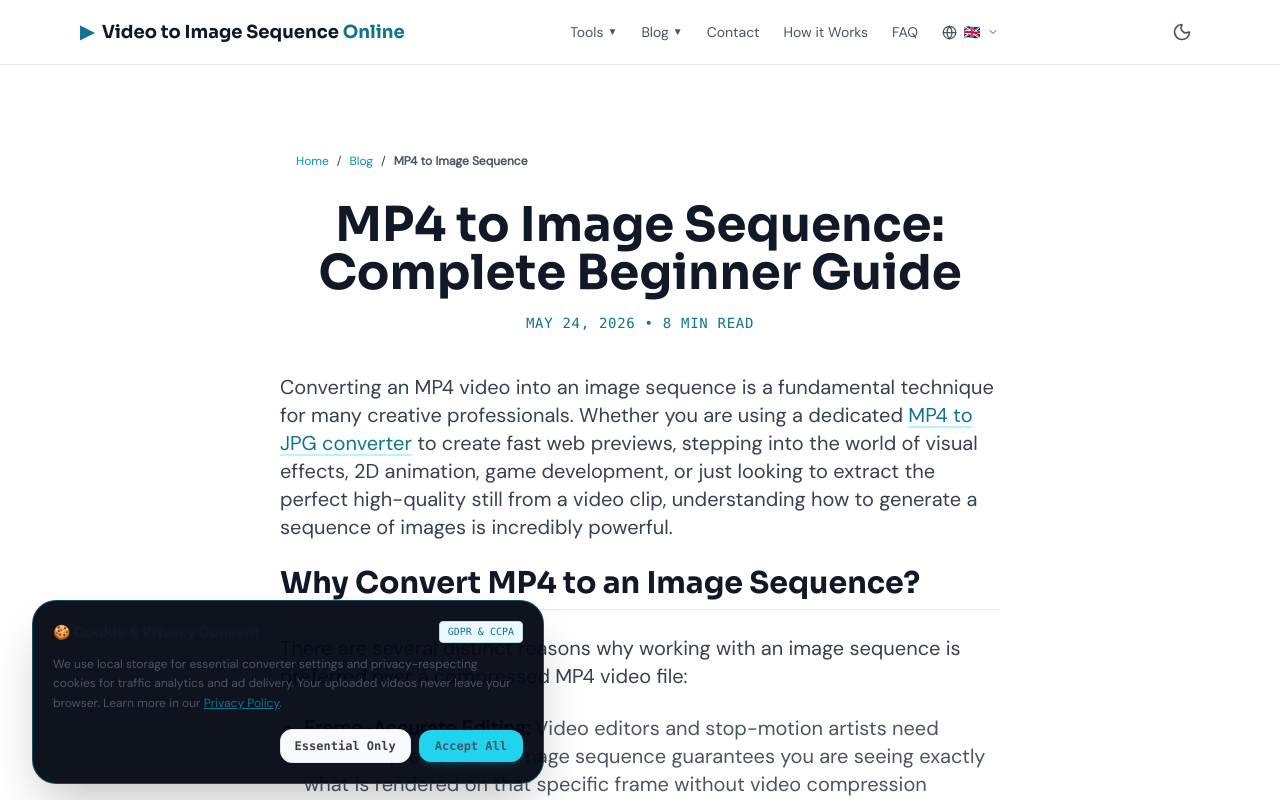
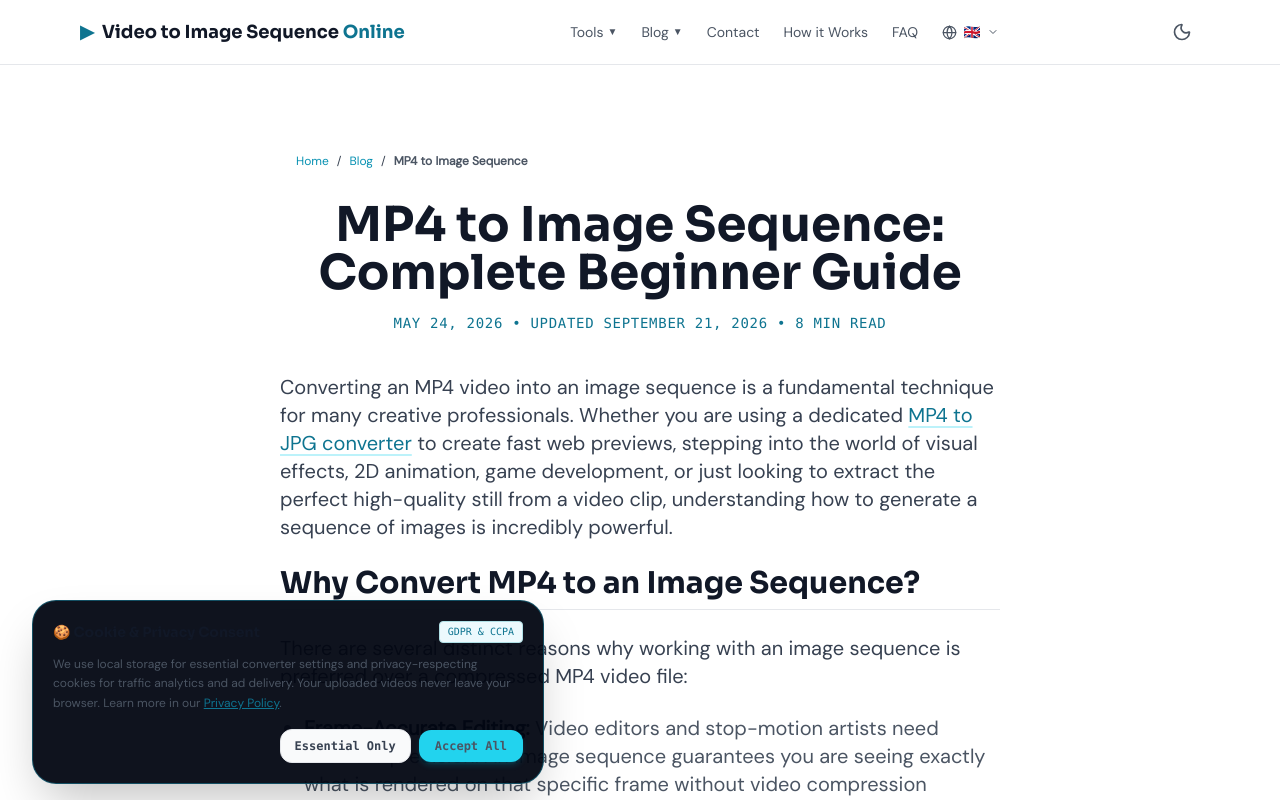
Before and after one commit to msachal5700/video-to-image-sequence, a React (Vite) app: page /blog/mp4-to-image-sequence-guide in a window 1280 px wide. Shown: the top 800 px of the page. Built offline with nearby package versions, Linux system fonts and the light colour scheme.

Commit message:
SEO: refresh mp4-to-image-sequence-guide dates (dateModified + visible update note)

```diff
--- a/pages/blog/Mp4ToImageSequence.tsx
+++ b/pages/blog/Mp4ToImageSequence.tsx
@@ -17,7 +17,7 @@ const Mp4ToImageSequence: React.FC = () => {
       "mainEntityOfPage": "https://www.videotoimagesequence.online/blog/mp4-to-image-sequence-guide",
       "keywords": ["MP4 to image sequence", "MP4 to JPG", "video frame extraction", "convert MP4 to images"],
       "datePublished": "2026-05-24",
-      "dateModified": "2026-05-24",
+      "dateModified": "2026-09-21",
       "author": { "@type": "Person", "name": "Muhammad Sachal", "url": "https://www.linkedin.com/in/sachalspeaks/", "image": "https://www.videotoimagesequence.online/muhammad-sachal.jpg" },
       "publisher": { "@type": "Organization", "name": "Video to Image Sequence Online", "logo": { "@type": "ImageObject", "url": "https://www.videotoimagesequence.online/og-image.png" } },
       "image": "https://www.videotoimagesequence.online/og-image.png"
@@ -38,7 +38,7 @@ const Mp4ToImageSequence: React.FC = () => {
         ogDescription="Learn how to extract every frame from an MP4 video as JPG or PNG images, free in your browser."
         ogImage="https://www.videotoimagesequence.online/og-image.png"
         ogType="article"
-        articleDate="2026-05-24"
+        articleDate="2026-09-21"
         keywords="mp4 to image sequence, convert mp4 to images, mp4 frame extraction guide, mp4 sequence, extract frames from mp4"
       />
 
@@ -49,7 +49,7 @@ const Mp4ToImageSequence: React.FC = () => {
 
       <div className="mb-10 text-center mt-6">
         <h1 className="text-4xl md:text-5xl font-bold text-white mb-4 font-display">MP4 to Image Sequence: Complete Beginner Guide</h1>
-        <p className="text-cyan-400 font-mono text-sm tracking-wider uppercase">May 24, 2026 • 8 min read</p>
+        <p className="text-cyan-400 font-mono text-sm tracking-wider uppercase">May 24, 2026 • Updated September 21, 2026 • 8 min read</p>
       </div>
 
       <div className="text-gray-300 space-y-6 leading-relaxed text-lg lg:text-xl">
```
